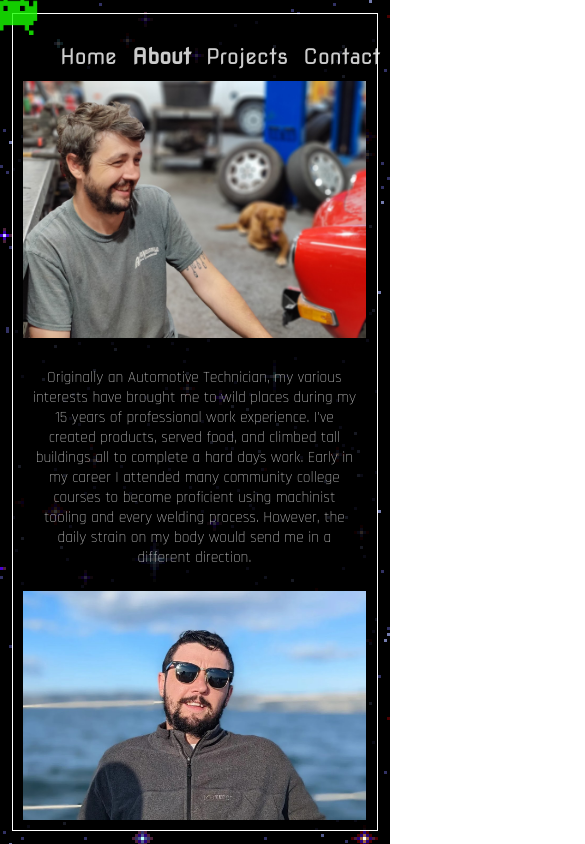
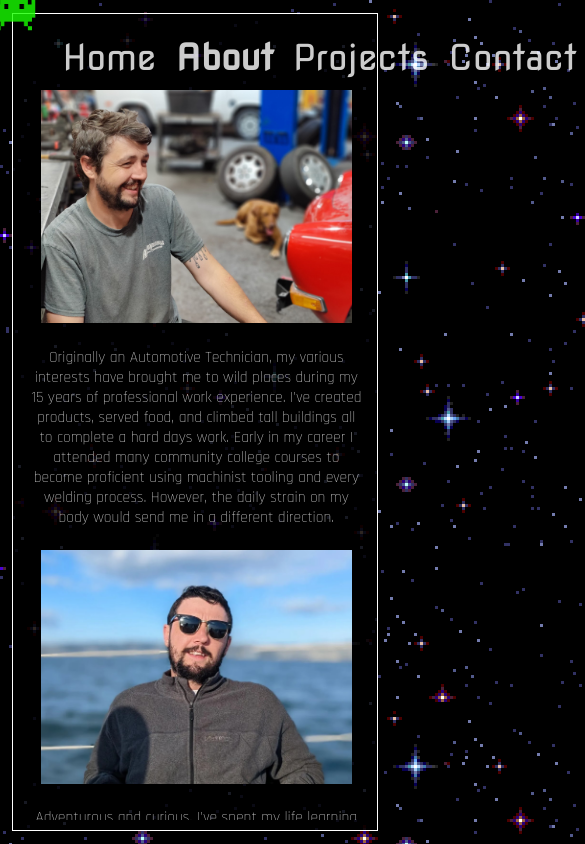
Before and after one commit to tmontobbio/tmontobbio-dev, a React (Create React App) app: page /about in a window 390 px wide. Shown: the whole page, 585 px wide, since content can reach past the window. Built offline with nearby package versions, Linux system fonts and the light colour scheme.

Commit message:
mobile friendly css

```diff
--- a/src/App.css
+++ b/src/App.css
@@ -16,18 +16,20 @@ html {
 
 h1 {
   text-align: left;
-  font-size: 3.5vw;
+  /* font-size: 3.5vw; */
+  font-size: calc(20px + 2.5vw);
   margin: 25px 0px 0px 37px;
 }
 
 h2 {
   text-align: center;
-  font-size: 2vw;
+  font-size: calc(18px + 4vw) !important;
 }
 
 p {
   text-align: center;
-  font-size: 1vw;
+  /* font-size: 1vw; */
+  font-size: calc(12px + .75vw);
 }
 
 ul {
@@ -36,6 +38,9 @@ ul {
 
 img {
   object-fit: scale-down;
+  display: block;
+  margin-left: auto;
+  margin-right: auto;
 }
 
 li:hover {
@@ -88,11 +93,11 @@ a:link {
 }
 
 .center {
+  padding-top: 2vh;
   grid-row-start: 2;
   grid-row-end: 2;
   grid-column-start: 2;
   grid-column-end: 2;
-  margin: auto;
 }
 
 
@@ -144,7 +149,7 @@ a:link {
 }
 
 #contact-list {
-  font-size: 10vh;
+  font-size: 8vh;
 }
 
 #content {
@@ -193,7 +198,6 @@ a:link {
 #about {
   display: grid;
   overflow-y: scroll;
-  width: 100%;
   height: 100%;
   grid-template-columns: 1fr 1fr;
   grid-template-rows: auto auto;
@@ -213,12 +217,18 @@ a:link {
 
   img {
     height: auto !important;
-    width: 100% !important;
+    width: 90% !important;
+  }
+
+  .contact-tile {
+    width: 20vh;
+    margin: auto;
+    padding-top: 6vh;
   }
 
   .contact-icon {
-    height: 13vw !important;
-    width: 13vw !important;
+    height: 20vh !important;
+    width: 20vh !important;
   }
 
   .cursor {
@@ -237,11 +247,8 @@ a:link {
 
   .nav-sel {
     font-size: 5.5vw !important;
-    margin: .9vh;
-  }
-
-  .contact-tile {
-    margin: 10vh 1vw 10vh 1vw;
+    font-size: calc(20px + 4vw) !important;
+    margin: 2.5vw;
   }
 
   #nav {
@@ -299,10 +306,10 @@ a:link {
 
   #about,
   #projects {
-    display: inline;
+    display: inline-block;
     width: 100%;
     align-items: center;
     margin: auto;
-    padding: 1vh 1vw 0vh 0vw !important;
+    /* padding: 1vh 0.5vw 2vh 1vw !important; */
   }
 }
--- a/src/components/Contact.js
+++ b/src/components/Contact.js
@@ -7,11 +7,9 @@ export default function Contact() {
 
     return (
         <div className="center">
-            <ul id="contact-list">
-                <div className="contact-tile"><a href="mailto:tylermontobbio@gmail.com" target="_blank" rel="noreferrer"><li><img src={gmail} alt="gmail-icon" className="contact-icon" />mail</li></a></div>
-                <div className="contact-tile"><a href="https://www.linkedin.com/in/tmontobbio" target="_blank" rel="noreferrer"><li><img src={linkedin} alt="linkedin-icon" className="contact-icon" />linkedin</li></a></div>
-                <div className="contact-tile"><a href="https://github.com/tmontobbio" target="_blank" rel="noreferrer"><li><img src={github} alt="github-icon" className="contact-icon" />github</li></a></div>
-            </ul>
+            <div className="contact-tile"><a href="mailto:tylermontobbio@gmail.com" target="_blank" rel="noreferrer"><img src={gmail} alt="gmail-icon" className="contact-icon" /></a></div>
+            <div className="contact-tile"><a href="https://www.linkedin.com/in/tmontobbio" target="_blank" rel="noreferrer"><img src={linkedin} alt="linkedin-icon" className="contact-icon" /></a></div>
+            <div className="contact-tile"><a href="https://github.com/tmontobbio" target="_blank" rel="noreferrer"><img src={github} alt="github-icon" className="contact-icon" /></a></div >
         </div>
     )
 }
```
